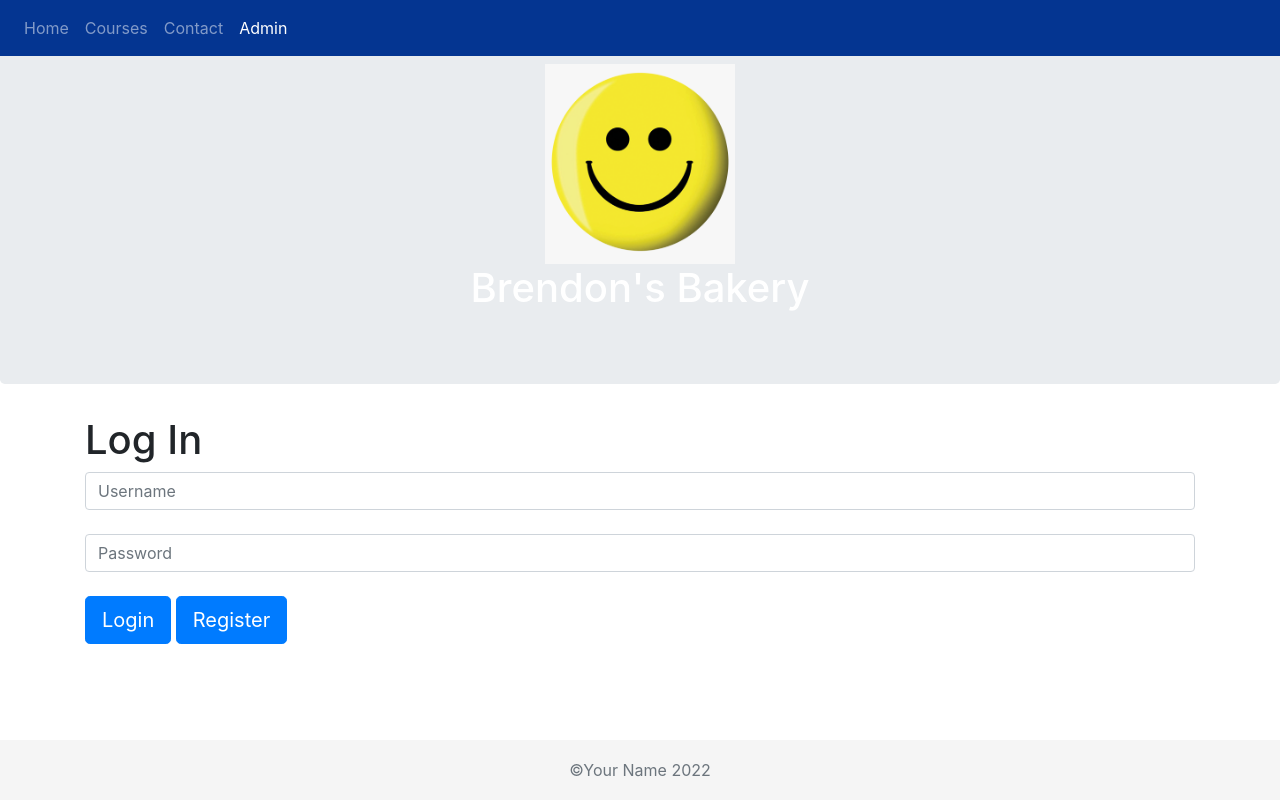
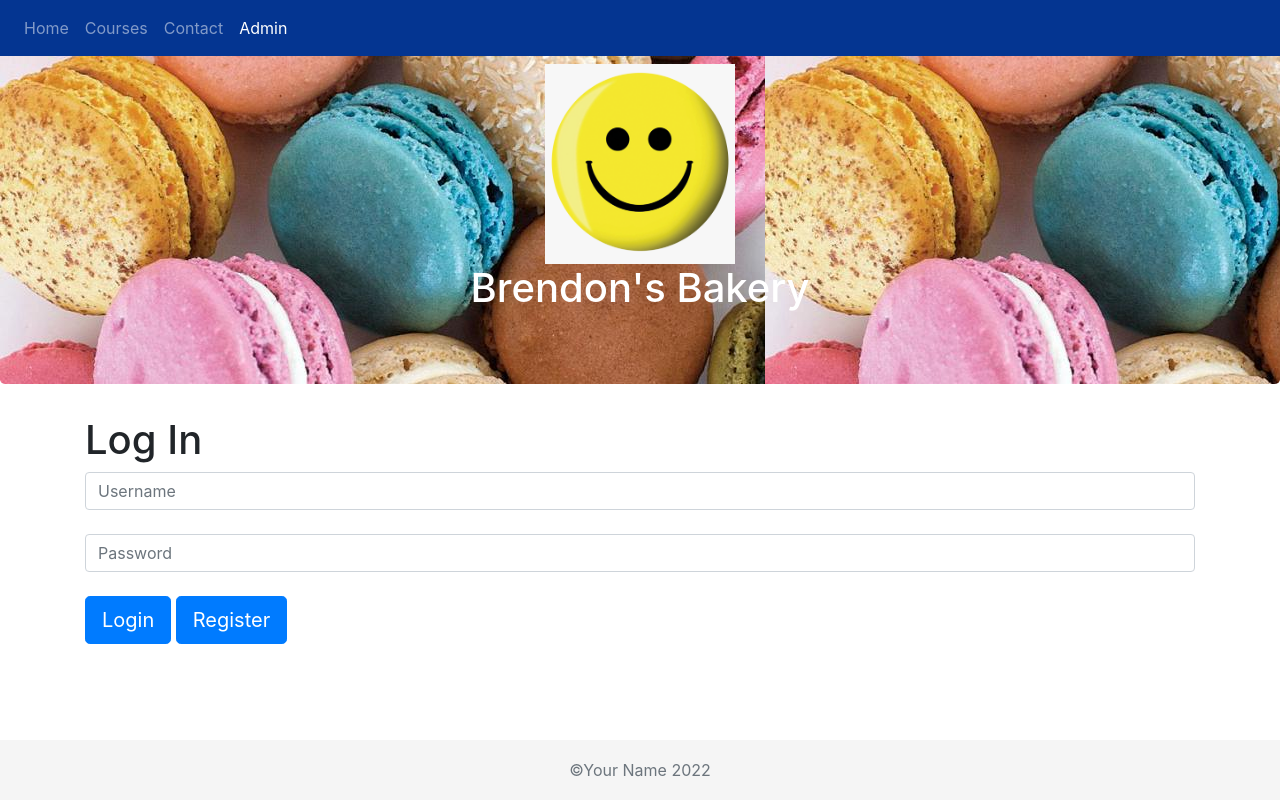
Before and after one commit to Brendonanderson2/DS774-assignment1, a Flask app: page /admin in a window 1280 px wide. Run offline with Flask 2, Linux system fonts and the light colour scheme; some libraries are stand-ins or nearby versions.

Commit message:
Update sticky-footer.css

```diff
--- a/static/sticky-footer.css
+++ b/static/sticky-footer.css
@@ -15,3 +15,10 @@ html {
     line-height: 60px; /* Vertically center the text there */
     background-color: #f5f5f5;
   }
+
+
+
+.jumbotron
+{
+    background-image: url("BakedGoods.jpg");
+}
```
